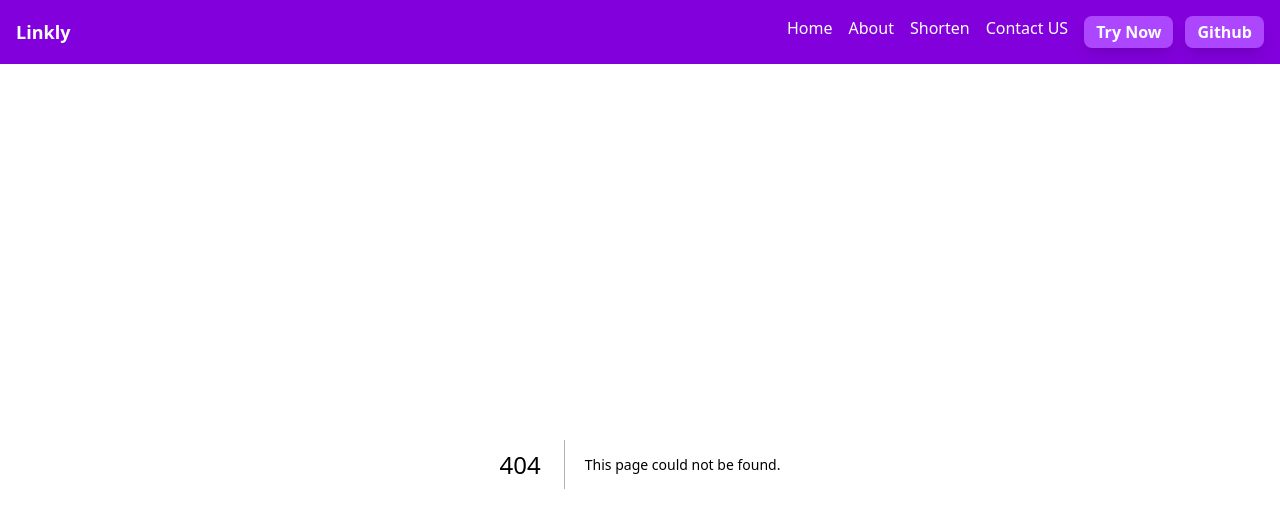
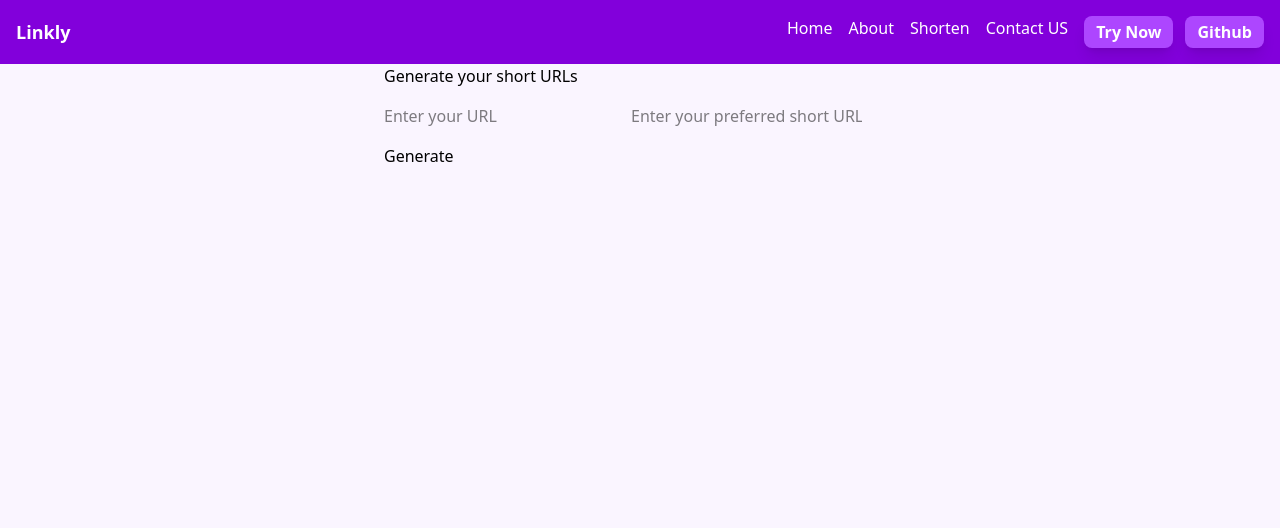
Before and after one commit to Chirag26mahajan/URL-Shortener, a Next.js app: page /shorten in a window 1280 px wide. Before the commit this address had no page. Shown: the top 528 px of the page. Built offline with nearby package versions, Linux system fonts and the light colour scheme.

Commit message:
adding the shorten function

```diff
--- a/src/app/page.js
+++ b/src/app/page.js
@@ -5,13 +5,13 @@ export default function Home() {
   return (
     <main className="bg-purple-100">
       <section className="grid grid-cols-2 h-{50vh}">
-        <div className="flex flex-col gap-4 items-centre justify-center">
-          <p className= {`text-2xl font-bold`}>The best URL Shortener in the market</p>
-          <p className="px-56">We are the most straightforward URL Shortener in the world.Most of the url shorteners will track you or ask you to give your details for login. We understand your needs and hence we have created this URL Shortener
+        <div className="flex flex-col gap-4 items-center   justify-center">
+          <p className= {`text-3xl font-bold`}>The best URL Shortener in the market</p>
+          <p className="px-56 text-center">We are the most straightforward URL Shortener in the world.Most of the url shorteners will track you or ask you to give your details for login. We understand your needs and hence we have created this URL Shortener
           </p>
           <li className='flex gap-3'>
-                <Link href="/generate"><button className='bg-purple-500 rounded-lg shadow-lg p-3 py-1 font-bold'>Try Now</button></Link>
-                <Link href="/github"><button className='bg-purple-500 rounded-lg shadow-lg p-3 py-1 font-bold'>Github</button></Link>
+                <Link href="/generate"><button className='bg-purple-500 rounded-lg shadow-lg p-3 py-1 font-bold text-white'>Try Now</button></Link>
+                <Link href="/github"><button className='bg-purple-500 rounded-lg shadow-lg p-3 py-1 font-bold text-white'>Github</button></Link>
             </li>
         </div>
         <div className="flex justify-start relative">
--- /dev/null
+++ b/src/app/shorten/page.js
@@ -0,0 +1,28 @@
+"use client"
+import React, { useState } from 'react'
+
+const Shorten = () => {
+    const [url, seturl] = useState("")
+    const [shorturl,setShorturl] = useState("")
+    const [generated, setGenerated] = useState(false)
+
+    const handleChange = ()=>{
+
+    }
+
+  return (
+    <div className='mx-auto max-w-lg'>
+      <h1>Generate your short URLs</h1>
+      <div>
+         <input type="text" placeholder='Enter your URL' onChange={handleChange}/>
+         <input
+         className='p-4 focus:outline-purple-600'
+         type="text"
+         placeholder ='Enter your preferred short URL text' onChange={handleChange}/>
+         <button>Generate</button>
+      </div>
+    </div>
+  )
+}
+
+export default Shorten
```
Also changed, not shown: public/vector.jpg.
